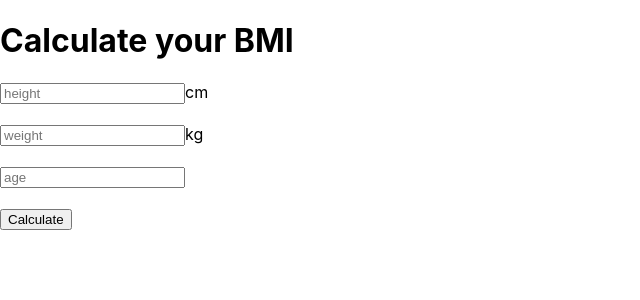
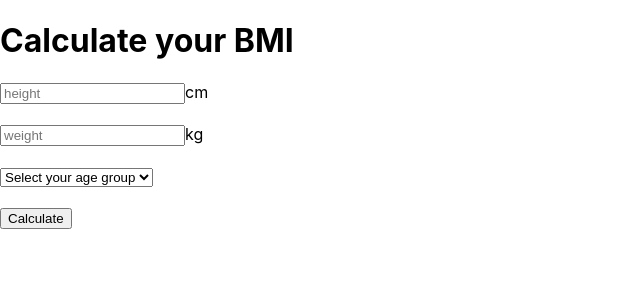
Before and after one commit to susumoa/bmi-calculator, a React (Create React App) app: page / in a window 1280 px wide. Shown: the top 300 px of the page, without its empty margins (0-640 px from the left). Built offline with nearby package versions, Linux system fonts and the light colour scheme.

Commit message:
change age input to selectable age groups

```diff
--- a/src/components/BmiInput.js
+++ b/src/components/BmiInput.js
@@ -64,7 +64,17 @@ const BmiInput = () => {
         <span>kg</span>
         <br />
         <br />
-        <input type='number' min='16' placeholder='age' value={age} onChange={onChange} name='age' />
+        <select name='age' onChange={onChange}>
+          <option value=''>Select your age group</option>
+          <option value='group1624'>16-24</option>
+          <option value='group2534'>25-34</option>
+          <option value='group3544'>35-44</option>
+          <option value='group4554'>45-54</option>
+          <option value='group5564'>55-64</option>
+          <option value='group6574'>65-74</option>
+          <option value='group75'>75+</option>
+          <option value='total'>All</option>
+        </select>
         <br />
         <br />
         <button onClick={calculateBmi}>Calculate</button>
--- a/src/helpers/helper.js
+++ b/src/helpers/helper.js
@@ -71,22 +71,35 @@ const total = [
 ]
 
 const ageGroup = (age) => {
-  if (age >= 16 && age < 25) {
+  console.log('Age: ', age)
+  switch (age) {
+    case 'group1624':
       return group1624
-  } else if (age >= 25 && age < 35) {
+      break;
+    case 'group2534':
       return group2534
-  } else if (age >= 35 && age < 45) {
+      break;
+    case 'group3544':
       return group3544
-  } else if (age >= 45 && age < 55) {
+      break;
+    case 'group4554':
       return group4554
-  } else if (age >= 55 && age < 65) {
+      break;
+    case 'group5564':
       return group5564
-  } else if (age >= 65 && age < 75) {
+      break;
+    case 'group6574':
       return group6574
-  } else if (age >= 75) {
+      break;
+    case 'group75':
       return group75
-  } else {
+      break;
+    case 'total':
       return total
+      break;
+    default:
+      return total
+      break;
   }
 }
 
```
Lines whose indentation alone changed are shown as unchanged.
